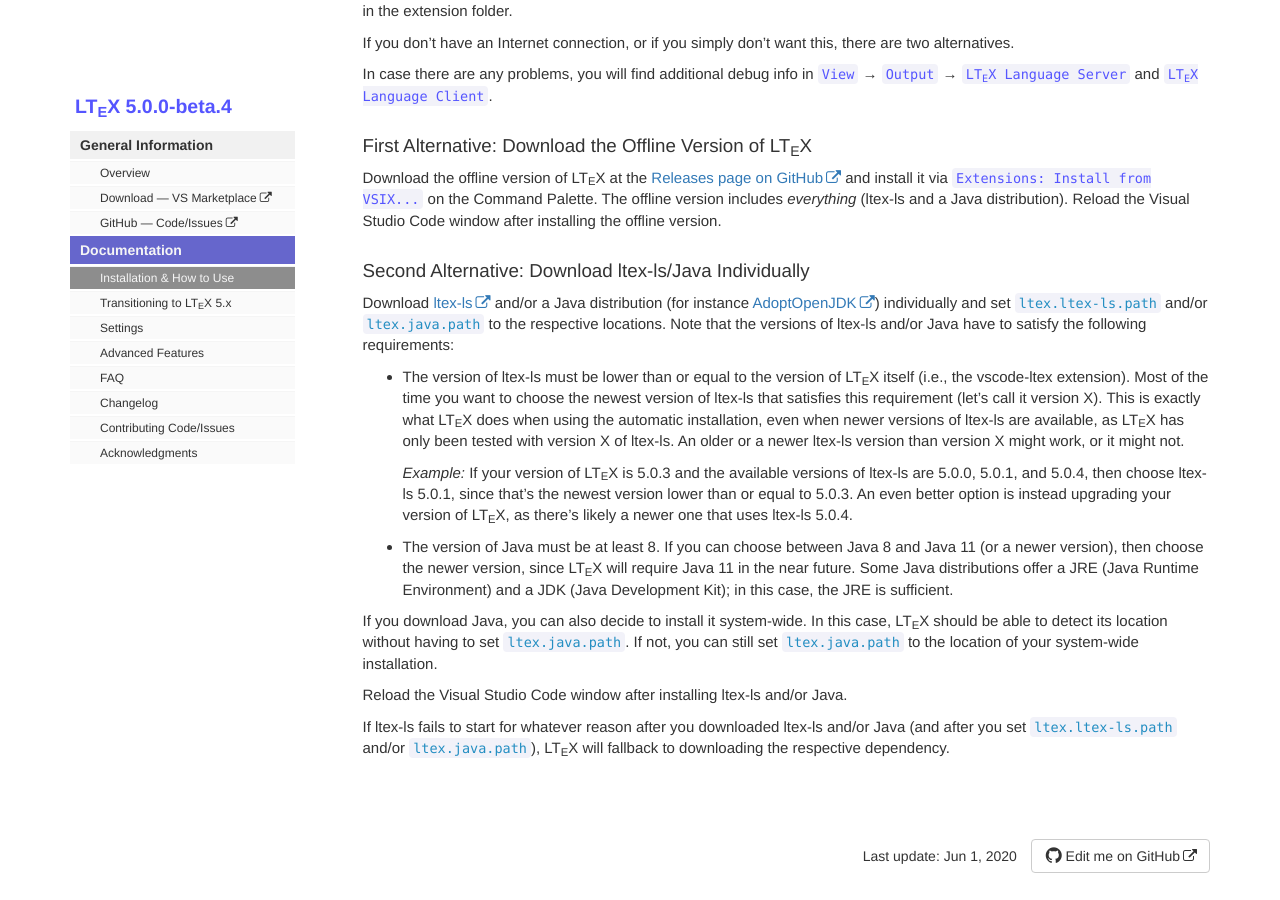
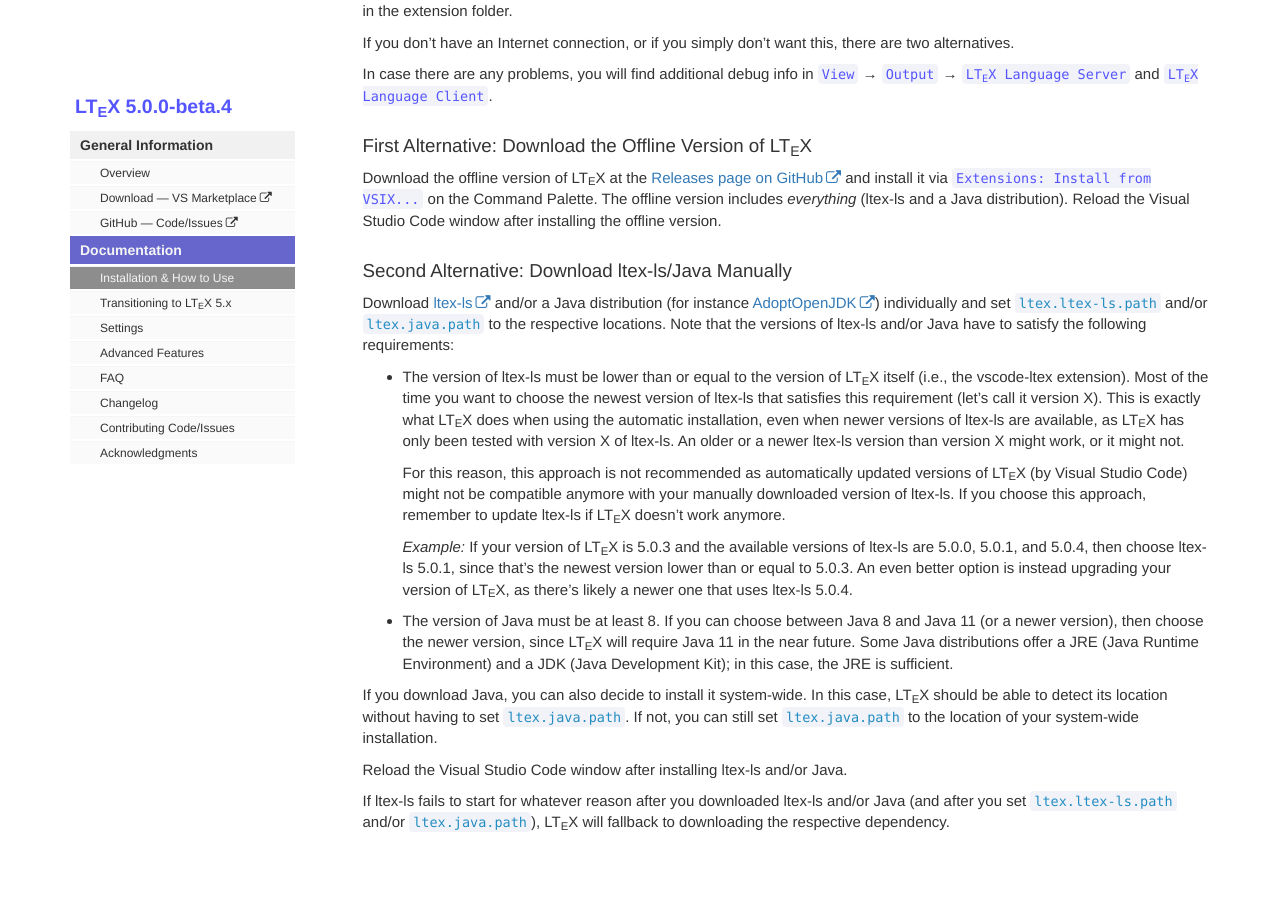
Before and after one commit to valentjn/vscode-ltex, a Jekyll site: the page built from pages/docs/installation-how-to-use.md, in a window 1280 px wide and 900 px high, scrolled down 762 px. Built offline with Jekyll 4.4.1, drawn with Linux system fonts in a browser that asks for light colours; comment, search, counter and statistics services are not loaded; some of the changed text lies outside the part shown.

Commit message:
Discourage manually installing ltex-ls

```diff
--- a/pages/docs/installation-how-to-use.md
+++ b/pages/docs/installation-how-to-use.md
@@ -33,11 +33,13 @@
 
 Download the offline version of LTeX at the [Releases page on GitHub](https://github.com/valentjn/vscode-ltex/releases) and install it via `Extensions: Install from VSIX...` on the Command Palette. The offline version includes _everything_ (ltex-ls and a Java distribution). Reload the Visual Studio Code window after installing the offline version.
 
-### Second Alternative: Download ltex-ls/Java Individually
+### Second Alternative: Download ltex-ls/Java Manually
 
 Download [ltex-ls](https://github.com/valentjn/ltex-ls/releases) and/or a Java distribution (for instance [AdoptOpenJDK](https://adoptopenjdk.net/)) individually and set [`ltex.ltex-ls.path`](settings.html#ltexltex-lspath) and/or [`ltex.java.path`](settings.html#ltexjavapath) to the respective locations. Note that the versions of ltex-ls and/or Java have to satisfy the following requirements:
 
 - The version of ltex-ls must be lower than or equal to the version of LTeX itself (i.e., the vscode-ltex extension). Most of the time you want to choose the newest version of ltex-ls that satisfies this requirement (let's call it version X). This is exactly what LTeX does when using the automatic installation, even when newer versions of ltex-ls are available, as LTeX has only been tested with version X of ltex-ls. An older or a newer ltex-ls version than version X might work, or it might not.
+
+  For this reason, this approach is not recommended as automatically updated versions of LTeX (by Visual Studio Code) might not be compatible anymore with your manually downloaded version of ltex-ls. If you choose this approach, remember to update ltex-ls if LTeX doesn't work anymore.
 
     *Example:* If your version of LTeX is 5.0.3 and the available versions of ltex-ls are 5.0.0, 5.0.1, and 5.0.4, then choose ltex-ls 5.0.1, since that's the newest version lower than or equal to 5.0.3. An even better option is instead upgrading your version of LTeX, as there's likely a newer one that uses ltex-ls 5.0.4.
 - The version of Java must be at least 8. If you can choose between Java 8 and Java 11 (or a newer version), then choose the newer version, since LTeX will require Java 11 in the near future. Some Java distributions offer a JRE (Java Runtime Environment) and a JDK (Java Development Kit); in this case, the JRE is sufficient.
```
